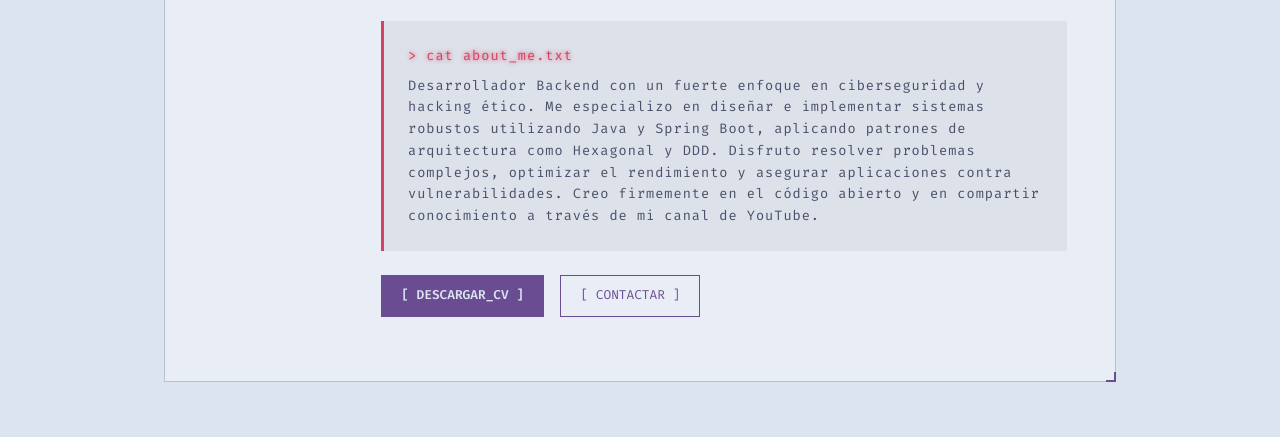
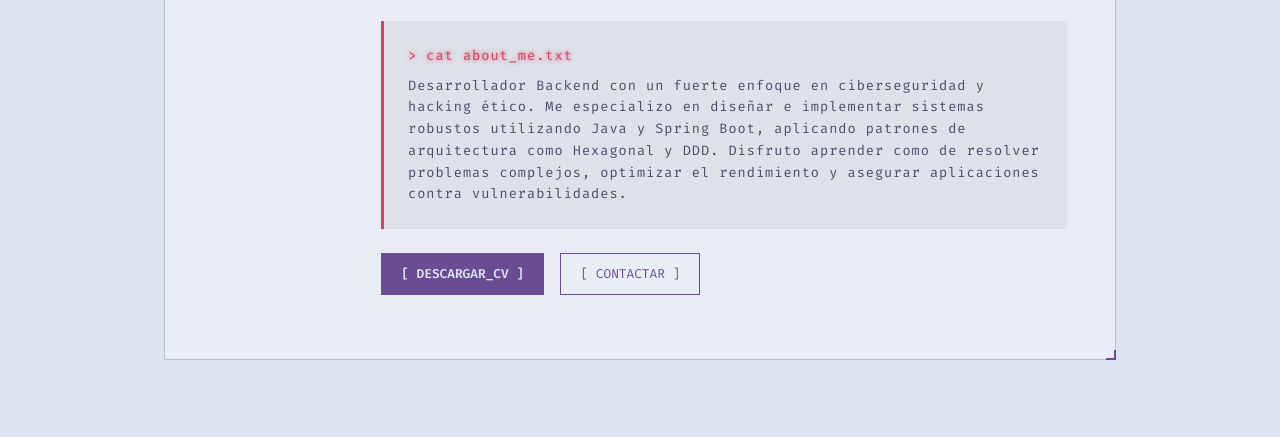
Before and after one commit to Inici4rSesi0n/Inici4rSesi0n.github.io, a plain HTML site: page index.html in a window 1280 px wide. Shown: the part 310-747 px from the top of the page. Drawn offline with Linux system fonts and the light colour scheme.

Commit message:
fix cosmético

```diff
--- a/index.html
+++ b/index.html
@@ -49,7 +49,7 @@
 <p class="hero__subtitle mono-text text-cyan">// Backend Developer & Ethical Hacker</p>
 <div class="terminal-log">
 <p class="mono-text text-magenta">> cat about_me.txt</p>
-<p class="mono-text text-muted">Desarrollador Backend con un fuerte enfoque en ciberseguridad y hacking ético. Me especializo en diseñar e implementar sistemas robustos utilizando Java y Spring Boot, aplicando patrones de arquitectura como Hexagonal y DDD. Disfruto resolver problemas complejos, optimizar el rendimiento y asegurar aplicaciones contra vulnerabilidades. Creo firmemente en el código abierto y en compartir conocimiento a través de mi canal de YouTube.</p>
+<p class="mono-text text-muted">Desarrollador Backend con un fuerte enfoque en ciberseguridad y hacking ético. Me especializo en diseñar e implementar sistemas robustos utilizando Java y Spring Boot, aplicando patrones de arquitectura como Hexagonal y DDD. Disfruto aprender como de resolver problemas complejos, optimizar el rendimiento y asegurar aplicaciones contra vulnerabilidades.</p>
 </div>
 <div class="hero__actions">
 <a href="assets/cv/CV_Edson_Espinal.pdf" class="btn btn--primary" target="_blank" rel="noopener noreferrer">[ DESCARGAR_CV ]</a>
```
